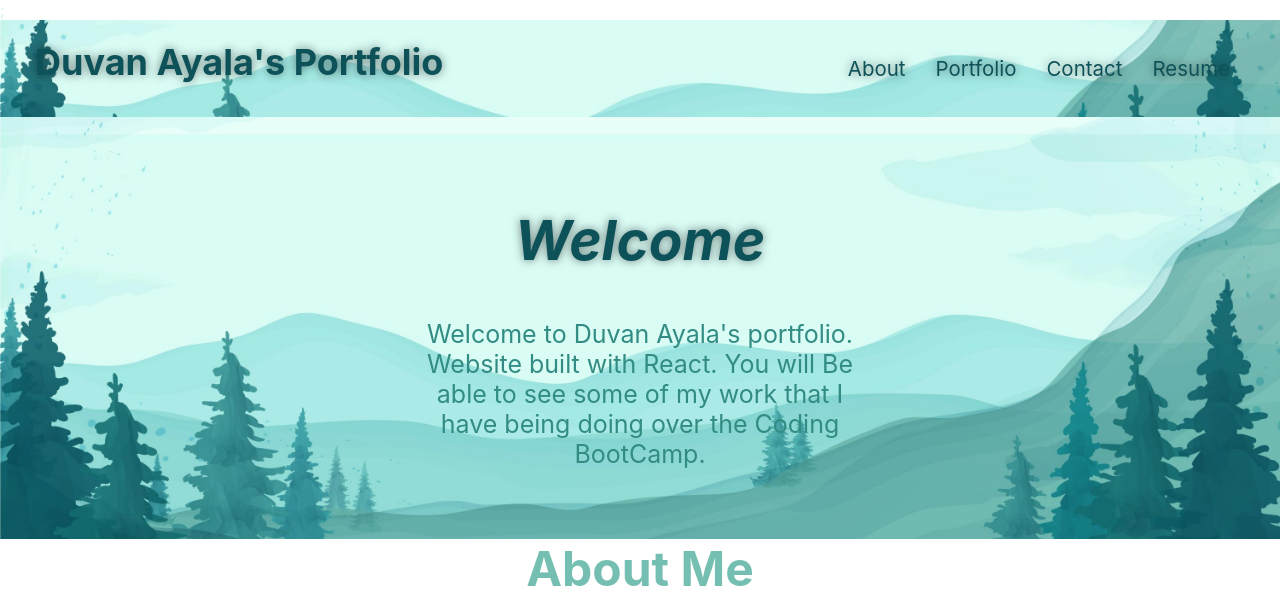
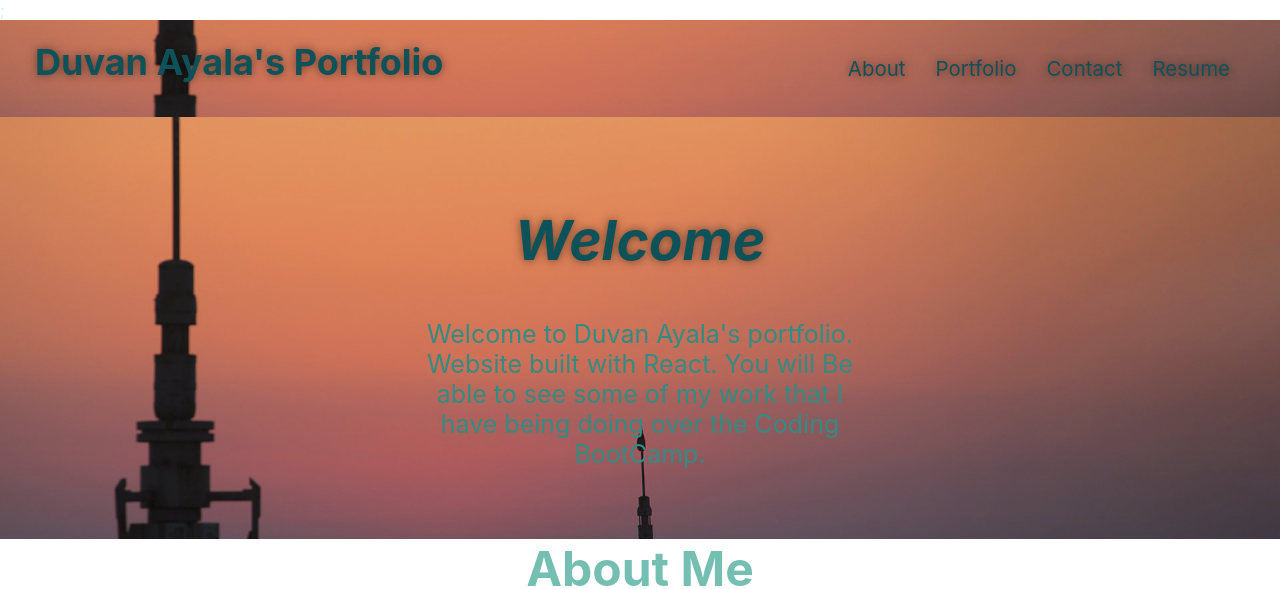
Before and after one commit to AyalaStonic/React-Portfolio, a React (Create React App) app: page / in a window 1280 px wide. Shown: the top 589 px of the page. Built offline with nearby package versions, Linux system fonts and the light colour scheme.

Commit message:
Header backgroung

```diff
--- a/src/index.css
+++ b/src/index.css
@@ -52,7 +52,7 @@ header {
   position: -webkit-sticky;
   position: sticky;
   top: 0;
-  background-image: url("../src/assets/cover/5330558.jpg");
+  background-image: url("../src/assets/cover/star-wars-backgrounds-06.jpg");
   background-size: cover;
   background-position: center;
   background-attachment: fixed;
@@ -116,7 +116,7 @@ header nav ul li a:hover {
 
 /* Hero Style Start */
 .hero {
-  background-image: url("../src/assets/cover/5330558.jpg");
+  background-image: url("../src/assets/cover/star-wars-backgrounds-06.jpg");
   background-size: cover;
   background-position: center;
   display: flex;
```
Also changed, not shown: src/assets/cover/star-wars-backgrounds-06.jpg (added), 8 other files (tests, documents, lock files or other folders).
